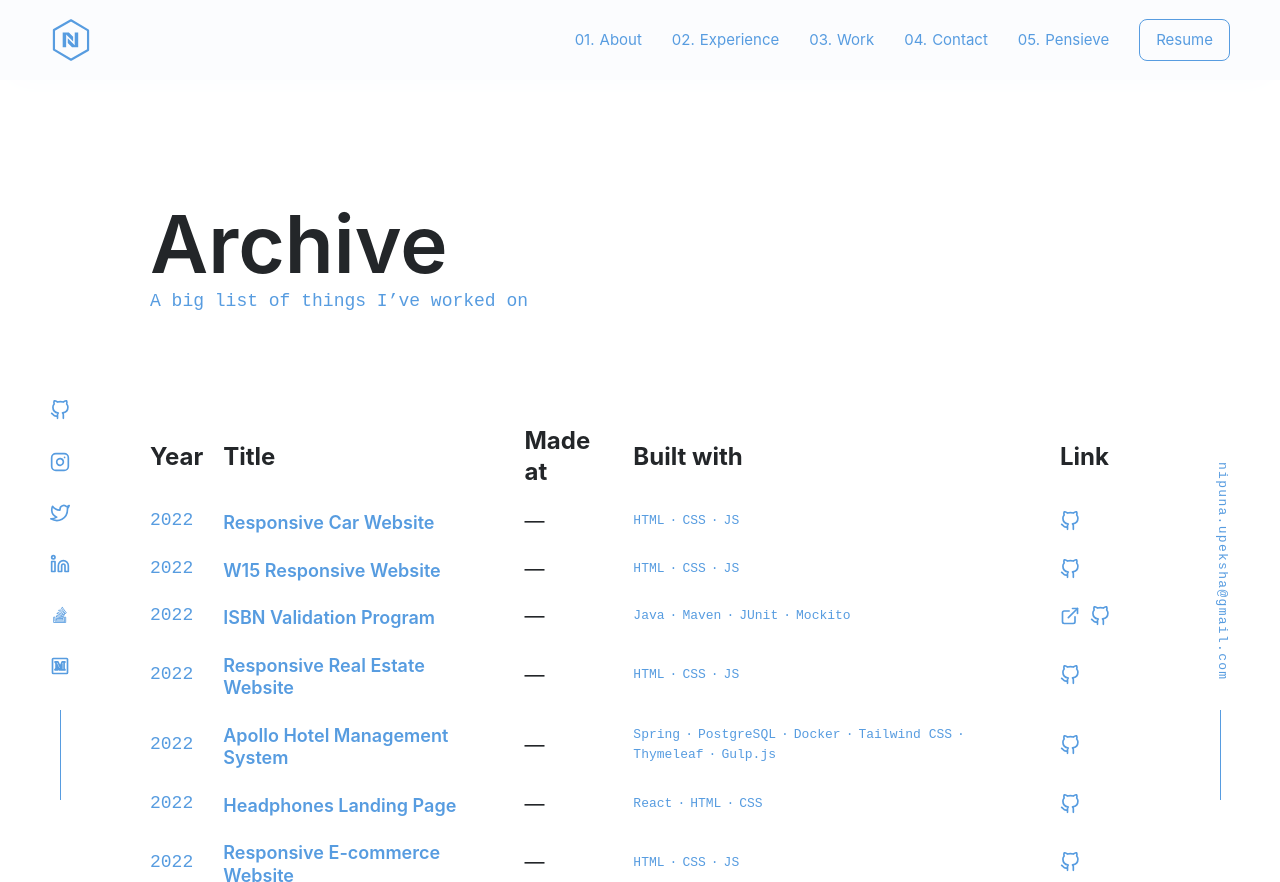
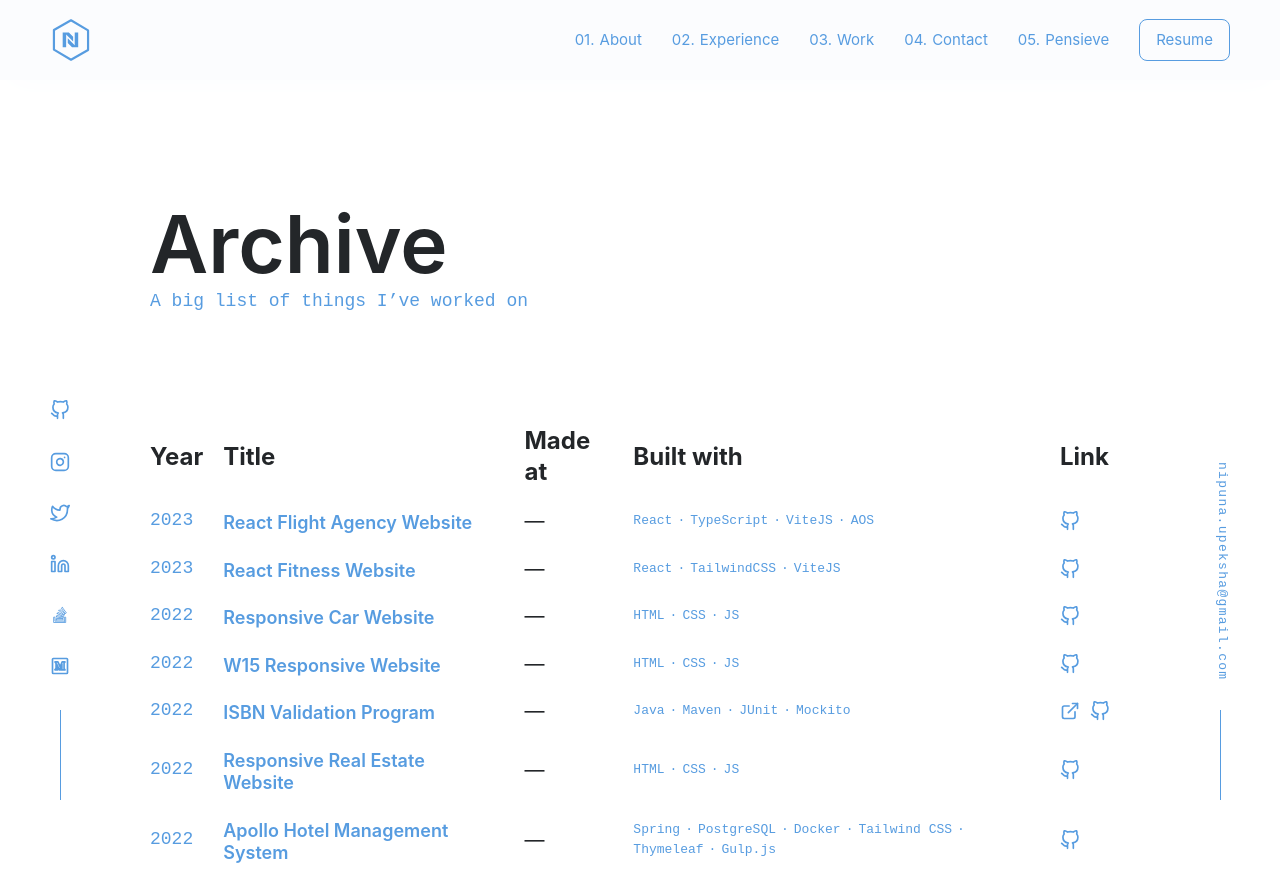
Before and after one commit to nipunaupeksha/v3, a Gatsby site: page /archive in a window 1280 px wide. Shown: the top 882 px of the page. Built offline with nearby package versions, Linux system fonts and the light colour scheme; Gatsby itself is replaced by a stand-in of ours; some packages are replaced by stand-ins of ours.

Commit message:
project added

```diff
--- a/content/projects/ReactFitnessWebsite.md
+++ b/content/projects/ReactFitnessWebsite.md
@@ -1,7 +1,7 @@
 ---
-date: '2022-02-10'
+date: '2023-02-10'
 title: 'React Fitness Website'
-github: 'https://github.com/nipunaupeksha/https://github.com/nipunaupeksha/react-fitness-website'
+github: 'https://github.com/nipunaupeksha/react-fitness-website'
 tech:
   - React
   - TailwindCSS
--- /dev/null
+++ b/content/projects/ReactFlightAgencyWebsite.md
@@ -0,0 +1,13 @@
+---
+date: '2023-02-18'
+title: 'React Flight Agency Website'
+github: 'https://github.com/nipunaupeksha/react-flight-agency-website'
+tech:
+  - React
+  - TypeScript
+  - ViteJS
+  - AOS
+showInProjects: false
+---
+
+A flgith agency website created using React.
```
